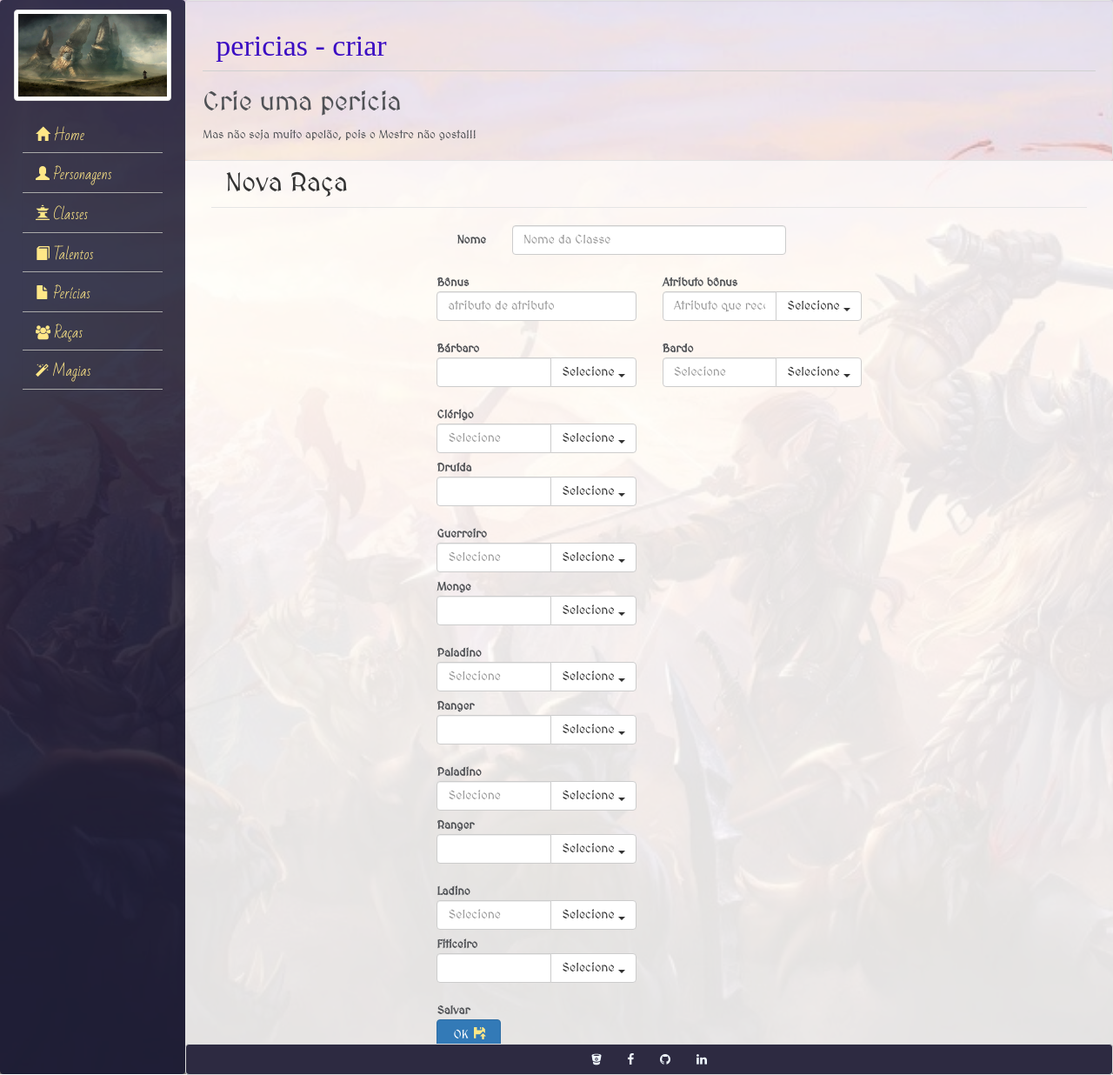
After one commit to wmangoni/D-D-Make-Character, a CodeIgniter app: page /D-D-Make-Character/pericias/create in a window 1280 px wide. The commit adds this page. Shown: the whole page at 87% size. Run offline with CodeIgniter, Linux system fonts and the light colour scheme; some libraries are stand-ins or nearby versions; some web fonts are replaced.

Commit message:
pericias module

```diff
--- a/application/config/config.php
+++ b/application/config/config.php
@@ -23,7 +23,7 @@ defined('BASEPATH') OR exit('No direct script access allowed');
 | a PHP script and you can easily do that on your own.
 |
 */
-$config['base_url'] = 'http://localhost/D-D-Make-Character';
+$config['base_url'] = 'http://localhost:8081/D-D-Make-Character';
 
 /*
 |--------------------------------------------------------------------------
--- a/application/config/routes.php
+++ b/application/config/routes.php
@@ -11,6 +11,9 @@ $route['classes/update'] = 'classes/update';
 $route['races'] = 'races';
 $route['races/create'] = 'races/create';
 $route['races/update'] = 'races/update';
+$route['peicias'] = 'peicias';
+$route['pericias/create'] = 'pericias/create';
+$route['pericias/update'] = 'pericias/update';
 
 /*
 | -------------------------------------------------------------------------
--- /dev/null
+++ b/application/controllers/Pericias.php
@@ -0,0 +1,77 @@
+<?php
+defined('BASEPATH') OR exit('No direct script access allowed');
+
+class Pericias extends CI_Controller {
+	public function __construct()
+	{
+		parent::__construct();
+		$data['page_title'] = 'Perícias';
+		$this->load->model('model_pericias');
+	}
+
+	public function index()
+	{
+        //$this->output->enable_profiler(TRUE);
+		$data['pericias'] = $this->model_pericias->get_last_pericias();
+		$data['sub_title'] = 'Lista de pericias D&D 3.5';
+		$data['description'] = 'Aqui você encontra todas as pericias disponíveis para seu personagem!';
+		$data['img'] = 'rpg-ancient-paper.jpg';
+		$data['page'] = 'pericias/lista';
+        $this->load->view('master', $data);
+	}
+
+	public function create()
+    {
+        $this->load->helper(array('form'));
+        $this->load->library('form_validation');
+        $data['title'] = 'pericias - criar';
+		$data['sub_title'] = 'Crie uma pericia';
+		$data['description'] = 'Mas não seja muito apelão, pois o Mestre não gosta!!!';
+		$data['img'] = 'lordsoffallen-rpg-ps4.jpg';
+
+        if ($this->form_validation->run() == FALSE) {
+            $data['page'] = 'pericias/create';
+        } else {
+            $data['page'] = 'pericias/create/ok';
+        }
+
+        $this->load->view('master', $data);
+    }
+    public function edit( $id ){
+
+    	$this->load->helper(array('form'));
+        $this->load->library('form_validation');
+        $data['title'] = 'pericias - edição';
+        $data['description'] = 'Altere os campos necessários para mehorar essa pericia!!!';
+
+        $data['class'] = $this->model_pericias->get_pericia_by_id($id);
+        if($data['class']){
+	        if ($this->form_validation->run() == FALSE) {
+                $data['page'] = 'pericias/create';
+            } else {
+                $data['page'] = 'pericias/create/ok';
+            }
+        } else {
+        	$this->index();
+        }
+
+        $this->load->view('master', $data);
+
+    }
+    public function update(){
+        $this->model_pericias->update_pericia();
+        redirect('/pericias');
+    }
+    public function insert(){
+    	//Model pericias já é carregado no construtor
+		$this->model_pericias->insert_pericia();
+		redirect('/pericias');
+    }
+    public function drop($id){
+    	if ( isset($id) && !empty($id) ) {
+    		$this->model_pericias->drop($id);
+    	}
+
+    	redirect('/pericias');
+    }
+}
--- /dev/null
+++ b/application/models/Model_pericias.php
@@ -0,0 +1,134 @@
+<?php
+defined('BASEPATH') OR exit('No direct script access allowed');
+
+class Model_pericias extends CI_Model {
+
+    public $id;
+    public $nome;
+    public $atributo;
+    public $sem_treinamento;
+    public $bar;
+    public $bad;
+    public $cle;
+    public $dru;
+    public $gue;
+    public $mon;
+    public $pal;
+    public $ran;
+    public $lad;
+    public $fei;
+    public $mag;
+
+
+    public function __construct()
+    {
+        // Call the CI_Model constructor
+        parent::__construct();
+    }
+
+    public function get_last_pericias()
+    {
+        $query = $this->db->get('pericias', 20);
+        return $query->result();
+    }
+    public function get_pericias($page)
+    {
+        $offset = (int) $page * 20;
+        $query = $this->db->get('pericias', 20, $offset);
+        return $query->result();
+    }
+    public function get_all_pericias()
+    {
+        $query = $this->db->get('pericias');
+        return $query->result();
+    }
+    public function get_pericia($id){
+        $this->db->select('*');
+        $this->db->where('id',$id);
+        return $this->db->get('pericias')->result();
+    }
+
+    public function insert_pericia()
+    {
+		$this->id = $_POST['id'];
+        $this->nome = $_POST['nome'];
+        $this->atributo = $_POST['atributo'];
+        $this->sem_treinamento = $_POST['sem_treinamento'];
+        $this->bar = $_POST['bar'];
+        $this->bad = $_POST['bad'];
+        $this->cle = $_POST['cle'];
+        $this->dru = $_POST['dru'];
+        $this->gue = $_POST['gue'];
+        $this->mon = $_POST['mon'];
+        $this->pal = $_POST['pal'];
+        $this->ran = $_POST['ran'];
+        $this->lad = $_POST['lad'];
+        $this->fei = $_POST['fei'];
+        $this->mag = $_POST['mag'];
+
+        $this->db->insert('pericias', $this);
+    }
+
+    public function update_pericia()
+    {
+        if(isset($_POST['id']))
+            $this->id = $_POST['id'];
+
+        if(isset($_POST['nome']))
+            $this->nome = $_POST['nome'];
+
+        if(isset($_POST['atributo']))
+            $this->atributo = $_POST['atributo'];
+
+        if(isset($_POST['sem_treinamento']))
+            $this->sem_treinamento = $_POST['sem_treinamento'];
+
+        if(isset($_POST['bar']))
+            $this->bar = $_POST['bar'];
+
+        if(isset($_POST['bad']))
+            $this->bad = $_POST['bad'];
+
+        if(isset($_POST['cle']))
+            $this->cle = $_POST['cle'];
+
+        if(isset($_POST['dru']))
+            $this->dru = $_POST['dru'];
+
+        if(isset($_POST['gue']))
+            $this->gue = $_POST['gue'];
+
+        if(isset($_POST['mon']))
+            $this->mon = $_POST['mon'];
+
+        if(isset($_POST['pal']))
+            $this->pal = $_POST['pal'];
+
+        if(isset($_POST['ran']))
+            $this->ran = $_POST['ran'];
+
+        if(isset($_POST['lad']))
+            $this->lad = $_POST['lad'];
+
+        if(isset($_POST['fei']))
+            $this->fei = $_POST['fei'];
+
+        if(isset($_POST['mag']))
+            $this->mag = $_POST['mag'];
+
+        $this->db->update('pericias', $this, array('id' => $_POST['id']));
+    }
+    public function total_rows(){
+        return $this->db->count_all('pericias');
+    }
+    public function drop($id){
+        $this->db->where('id', $id);
+        $this->db->delete('pericias');
+    }
+    public function update($id, $dados){
+        $this->db->set($dados);
+        $this->db->where('id', $id);
+        $this->db->update('pericias'); // gives UPDATE pericias SET field = field+1 WHERE id = 2
+    }
+
+}
--- a/application/views/nav-bar.php
+++ b/application/views/nav-bar.php
@@ -108,12 +108,12 @@
                     <table class="table">
                         <tr>
                             <td class="sub-td">
-                                <span class="glyphicon glyphicon-list-alt"></span><a href="#"> Listar</a>
+                                <span class="glyphicon glyphicon-list-alt"></span><a href="<?php echo base_url('pericias') ?>"> Listar</a>
                             </td>
                         </tr>
                         <tr>
                             <td class="sub-td">
-                                <span class="glyphicon glyphicon-plus"></span><a href="#"> Cadastrar</a>
+                                <span class="glyphicon glyphicon-plus"></span><a href="<?php echo base_url('pericias/create') ?>"> Cadastrar</a>
                             </td>
                         </tr>
                     </table>
--- /dev/null
+++ b/application/views/pericias/create.php
@@ -0,0 +1,276 @@
+<?php if (isset($pericia)) { $pericia = (object) $pericia[0]; } ?>
+<div class="col-md-12 painel-create">
+	<form class="form-horizontal col-md-12" action="<?php echo (isset($pericia)) ? base_url('pericias/update') : base_url('pericias/insert') ?>" method="post">
+		<fieldset>
+
+			<!-- Form Name -->
+			<legend><h2 class="h2"><?php echo (isset($pericia) && isset($pericia->nome)) ? $pericia->nome : 'Nova Raça' ?></h2></legend>
+
+			<input type="hidden" name="id" value="<?php echo (isset($pericia) && isset($pericia->id)) ? $pericia->id : '' ?>">
+
+			<!-- Text input-->
+			<div class="form-group">
+				<label class="col-md-4 control-label" for="nome">Nome</label>
+				<div class="col-md-4">
+					<input id="nome" name="nome" type="text" placeholder="Nome da Classe" class="form-control input-md" required="" value="<?php echo (isset($pericia) && isset($pericia->nome)) ? $pericia->nome : '' ?>">
+				</div>
+			</div>
+
+
+			<!-- Button Drop Down -->
+			<div class="form-group">
+
+				<div class="col-md-3 col-md-offset-3">
+					<label class="control-label" for="atributo">Bônus</label>
+					<input id="atributo" name="atributo" type="text" placeholder="atributo de atributo" class="form-control input-md" value="<?php echo (isset($pericia) && isset($pericia->atributo)) ? $pericia->atributo : '' ?>">
+				</div>
+
+				<div class="col-md-3">
+					<label class="control-label" for="buttondropdown0">Atributo bônus</label>
+					<div class="input-group">
+						<input class="form-control buttondropdown" id="buttondropdown0" name="sem_treinamento" class="form-control" placeholder="Atributo que receberá o bônus" type="text" value="<?php echo (isset($pericia) && isset($pericia->sem_treinamento)) ? $pericia->sem_treinamento : '' ?>">
+						<div class="input-group-btn">
+							<button type="button" class="btn btn-default dropdown-toggle" data-toggle="dropdown">
+								Selecione
+								<span class="caret"></span>
+							</button>
+							<ul class="dropdown-menu pull-right bba_tipo">
+								<li><a href="javascript:void(0)">S</a></li>
+								<li><a href="javascript:void(0)">N</a></li>
+							</ul>
+						</div>
+					</div>
+				</div>
+			</div>
+
+			<!-- Button Drop Down -->
+			<div class="form-group">
+				<div class="col-md-3 col-md-offset-3">
+					<label class="control-label" for="buttondropdown">Bárbaro</label>
+					<div class="input-group">
+						<input class="form-control buttondropdown" id="buttondropdown" name="bar" class="form-control" placeholder="" type="text" value="<?php echo (isset($pericia) && isset($pericia->bar)) ? $pericia->bar : '' ?>">
+						<div class="input-group-btn">
+							<button type="button" class="btn btn-default dropdown-toggle" data-toggle="dropdown">
+								Selecione
+								<span class="caret"></span>
+							</button>
+							<ul class="dropdown-menu pull-right bba_tipo">
+								<li><a href="javascript:void(0)">0</a></li>
+								<li><a href="javascript:void(0)">1</a></li>
+							</ul>
+						</div>
+					</div>
+				</div>
+
+				<div class="col-md-3">
+					<label class="control-label" for="buttondropdown2">Bardo</label>
+					<div class="input-group">
+						<input class="form-control buttondropdown" id="buttondropdown2" name="bad" class="form-control" placeholder="Selecione" type="text" required="" value="<?php echo (isset($pericia) && isset($pericia->bad)) ? $pericia->bad : '' ?>">
+						<div class="input-group-btn">
+							<button type="button" class="btn btn-default dropdown-toggle" data-toggle="dropdown">
+								Selecione
+								<span class="caret"></span>
+							</button>
+							<ul class="dropdown-menu pull-right bba_tipo">
+								<li><a href="javascript:void(0)">0</a></li>
+								<li><a href="javascript:void(0)">1</a></li>
+							</ul>
+						</div>
+					</div>
+				</div>
+			</div>
+
+			<div class="form-group">
+				<div class="col-md-3 col-md-offset-3">
+					<label class="control-label" for="buttondropdown2">Clérigo</label>
+					<div class="input-group">
+						<input class="form-control buttondropdown" id="buttondropdown2" name="cle" class="form-control" placeholder="Selecione" type="text" required="" value="<?php echo (isset($pericia) && isset($pericia->cle)) ? $pericia->cle : '' ?>">
+						<div class="input-group-btn">
+							<button type="button" class="btn btn-default dropdown-toggle" data-toggle="dropdown">
+								Selecione
+								<span class="caret"></span>
+							</button>
+							<ul class="dropdown-menu pull-right bba_tipo">
+								<li><a href="javascript:void(0)">0</a></li>
+								<li><a href="javascript:void(0)">1</a></li>
+							</ul>
+						</div>
+					</div>
+					<label class="control-label" for="buttondropdown">Druída</label>
+					<div class="input-group">
+						<input class="form-control buttondropdown" id="buttondropdown" name="dru" class="form-control" placeholder="" type="text" value="<?php echo (isset($pericia) && isset($pericia->dru)) ? $pericia->dru : '' ?>">
+						<div class="input-group-btn">
+							<button type="button" class="btn btn-default dropdown-toggle" data-toggle="dropdown">
+								Selecione
+								<span class="caret"></span>
+							</button>
+							<ul class="dropdown-menu pull-right bba_tipo">
+								<li><a href="javascript:void(0)">0</a></li>
+								<li><a href="javascript:void(0)">1</a></li>
+							</ul>
+						</div>
+					</div>
+				</div>
+
+				<div class="col-md-3">
+				</div>
+
+			</div>
+			<div class="form-group">
+				<div class="col-md-3 col-md-offset-3">
+					<label class="control-label" for="buttondropdown2">Guerreiro</label>
+					<div class="input-group">
+						<input class="form-control buttondropdown" id="buttondropdown2" name="gue" class="form-control" placeholder="Selecione" type="text" required="" value="<?php echo (isset($pericia) && isset($pericia->gue)) ? $pericia->gue : '' ?>">
+						<div class="input-group-btn">
+							<button type="button" class="btn btn-default dropdown-toggle" data-toggle="dropdown">
+								Selecione
+								<span class="caret"></span>
+							</button>
+							<ul class="dropdown-menu pull-right bba_tipo">
+								<li><a href="javascript:void(0)">0</a></li>
+								<li><a href="javascript:void(0)">1</a></li>
+							</ul>
+						</div>
+					</div>
+					<label class="control-label" for="buttondropdown">Monge</label>
+					<div class="input-group">
+						<input class="form-control buttondropdown" id="buttondropdown" name="mon" class="form-control" placeholder="" type="text" value="<?php echo (isset($pericia) && isset($pericia->mon)) ? $pericia->mon : '' ?>">
+						<div class="input-group-btn">
+							<button type="button" class="btn btn-default dropdown-toggle" data-toggle="dropdown">
+								Selecione
+								<span class="caret"></span>
+							</button>
+							<ul class="dropdown-menu pull-right bba_tipo">
+								<li><a href="javascript:void(0)">0</a></li>
+								<li><a href="javascript:void(0)">1</a></li>
+							</ul>
+						</div>
+					</div>
+				</div>
+
+				<div class="col-md-3">
+				</div>
+
+			</div>
+			<div class="form-group">
+				<div class="col-md-3 col-md-offset-3">
+					<label class="control-label" for="buttondropdown2">Paladino</label>
+					<div class="input-group">
+						<input class="form-control buttondropdown" id="buttondropdown2" name="pal" class="form-control" placeholder="Selecione" type="text" required="" value="<?php echo (isset($pericia) && isset($pericia->pal)) ? $pericia->pal : '' ?>">
+						<div class="input-group-btn">
+							<button type="button" class="btn btn-default dropdown-toggle" data-toggle="dropdown">
+								Selecione
+								<span class="caret"></span>
+							</button>
+							<ul class="dropdown-menu pull-right bba_tipo">
+								<li><a href="javascript:void(0)">0</a></li>
+								<li><a href="javascript:void(0)">1</a></li>
+							</ul>
+						</div>
+					</div>
+					<label class="control-label" for="buttondropdown">Ranger</label>
+					<div class="input-group">
+						<input class="form-control buttondropdown" id="buttondropdown" name="ran" class="form-control" placeholder="" type="text" value="<?php echo (isset($pericia) && isset($pericia->ran)) ? $pericia->ran : '' ?>">
+						<div class="input-group-btn">
+							<button type="button" class="btn btn-default dropdown-toggle" data-toggle="dropdown">
+								Selecione
+								<span class="caret"></span>
+							</button>
+							<ul class="dropdown-menu pull-right bba_tipo">
+								<li><a href="javascript:void(0)">0</a></li>
+								<li><a href="javascript:void(0)">1</a></li>
+							</ul>
+						</div>
+					</div>
+				</div>
+
+				<div class="col-md-3">
+				</div>
+
+			</div>
+			<div class="form-group">
+				<div class="col-md-3 col-md-offset-3">
+					<label class="control-label" for="buttondropdown2">Paladino</label>
+					<div class="input-group">
+						<input class="form-control buttondropdown" id="buttondropdown2" name="pal" class="form-control" placeholder="Selecione" type="text" required="" value="<?php echo (isset($pericia) && isset($pericia->pal)) ? $pericia->pal : '' ?>">
+						<div class="input-group-btn">
+							<button type="button" class="btn btn-default dropdown-toggle" data-toggle="dropdown">
+								Selecione
+								<span class="caret"></span>
+							</button>
+							<ul class="dropdown-menu pull-right bba_tipo">
+								<li><a href="javascript:void(0)">0</a></li>
+								<li><a href="javascript:void(0)">1</a></li>
+							</ul>
+						</div>
+					</div>
+					<label class="control-label" for="buttondropdown">Ranger</label>
+					<div class="input-group">
+						<input class="form-control buttondropdown" id="buttondropdown" name="ran" class="form-control" placeholder="" type="text" value="<?php echo (isset($pericia) && isset($pericia->ran)) ? $pericia->ran : '' ?>">
+						<div class="input-group-btn">
+							<button type="button" class="btn btn-default dropdown-toggle" data-toggle="dropdown">
+								Selecione
+								<span class="caret"></span>
+							</button>
+							<ul class="dropdown-menu pull-right bba_tipo">
+								<li><a href="javascript:void(0)">0</a></li>
+								<li><a href="javascript:void(0)">1</a></li>
+							</ul>
+						</div>
+					</div>
+				</div>
+
+				<div class="col-md-3">
+				</div>
+
+			</div>
+			<div class="form-group">
+				<div class="col-md-3 col-md-offset-3">
+					<label class="control-label" for="buttondropdown2">Ladino</label>
+					<div class="input-group">
+						<input class="form-control buttondropdown" id="buttondropdown2" name="lad" class="form-control" placeholder="Selecione" type="text" required="" value="<?php echo (isset($pericia) && isset($pericia->lad)) ? $pericia->lad : '' ?>">
+						<div class="input-group-btn">
+							<button type="button" class="btn btn-default dropdown-toggle" data-toggle="dropdown">
+								Selecione
+								<span class="caret"></span>
+							</button>
+							<ul class="dropdown-menu pull-right bba_tipo">
+								<li><a href="javascript:void(0)">0</a></li>
+								<li><a href="javascript:void(0)">1</a></li>
+							</ul>
+						</div>
+					</div>
+					<label class="control-label" for="buttondropdown">Fiticeiro</label>
+					<div class="input-group">
+						<input class="form-control buttondropdown" id="buttondropdown" name="fei" class="form-control" placeholder="" type="text" value="<?php echo (isset($pericia) && isset($pericia->fei)) ? $pericia->fei : '' ?>">
+						<div class="input-group-btn">
+							<button type="button" class="btn btn-default dropdown-toggle" data-toggle="dropdown">
+								Selecione
+								<span class="caret"></span>
+							</button>
+							<ul class="dropdown-menu pull-right bba_tipo">
+								<li><a href="javascript:void(0)">0</a></li>
+								<li><a href="javascript:void(0)">1</a></li>
+							</ul>
+						</div>
+					</div>
+				</div>
+
+				<div class="col-md-3">
+				</div>
+
+			</div>
+
+			<!-- Button -->
+			<div class="form-group">
+				<div class="col-md-3 col-md-offset-3">
+				<label class="control-label" for="submit">Salvar</label>
+					<div class="input-group">
+						<button id="submit" name="submit" class="btn btn-primary"><input type="submit" value="OK"/><i class="glyphicon glyphicon-floppy-open"></i>&nbsp;</button>
+					</div>
+				</div>
+			</div>
+
+		</fieldset>
+	</form>
+</div>
```
Also changed, not shown: application/views/pericias/lista.php (added, +86 -0 lines).
